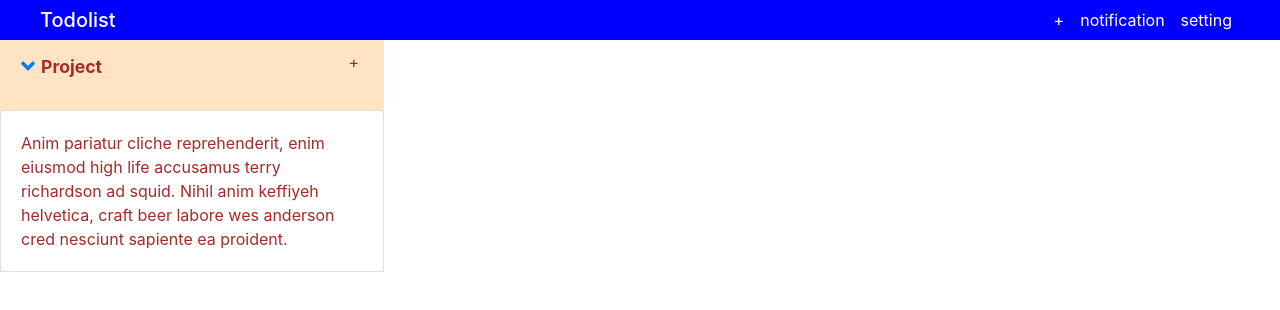
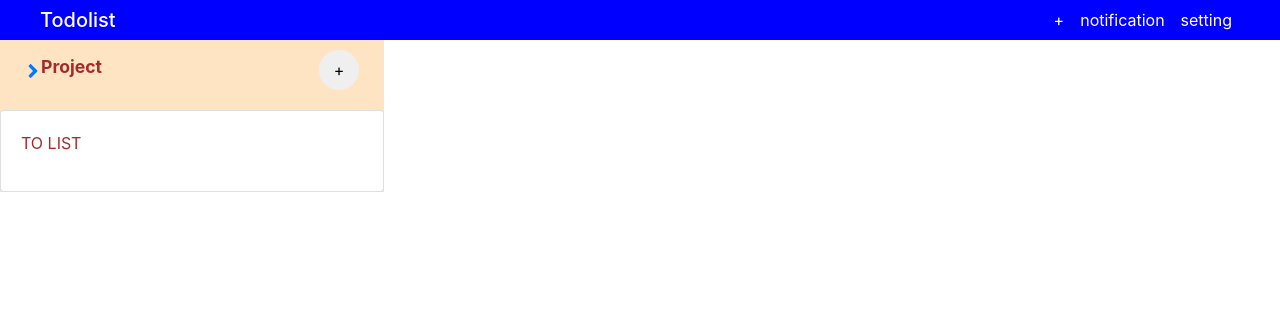
Before and after one commit to MFahadUmer/todolist, a website built with webpack: page dist/index.html in a window 1280 px wide. Both pictures are taken after a click on the button 33 px from the left and 72 px from the top of the page. Built offline with nearby package versions, Linux system fonts and the light colour scheme.

Commit message:
Adds Modal for Project

```diff
--- a/src/body.js
+++ b/src/body.js
@@ -1,10 +1,4 @@
-import { library, dom } from '@fortawesome/fontawesome-svg-core'
-import { fas } from '@fortawesome/free-solid-svg-icons'
-import { far } from '@fortawesome/free-regular-svg-icons'
-import { fab } from '@fortawesome/free-brands-svg-icons'
 
-library.add(fas, far, fab)
-dom.i2svg()
 
 const bodyModule = (() => {
   const createBody = () => {
@@ -23,22 +17,18 @@ const bodyModule = (() => {
     <div>
       <div class="project-section">
         <div class='d-flex align-items-center'>
-          <p><a data-toggle="collapse" href="#collapseExample" role="button" aria-expanded="false"
+          <p><a id="dropDown" data-toggle="collapse" href="#collapseExample" role="button" aria-expanded="false"
               aria-controls="collapseExample">
               <i class="fas fa-angle-right fa-2x"></i>
             </a></p>
           <p class='project-p'> Project</p>
         </div>
-        <div>
-          <p>+</p>
+        <div id="addProjectDiv">
         </div>
       </div>
       <div>
         <div class="collapse" id="collapseExample">
-          <div class="card card-body">
-            Anim pariatur cliche reprehenderit, enim eiusmod high life accusamus terry richardson ad squid. Nihil anim
-            keffiyeh
-            helvetica, craft beer labore wes anderson cred nesciunt sapiente ea proident.
+          <div id="projectList" class="card card-body">
           </div>
         </div>
       </div>
--- a/src/index.js
+++ b/src/index.js
@@ -10,6 +10,14 @@ import addAndDisplay from "./storage";
 import project from "./project";
 import navModule from './nav'
 import bodyModule from './body'
+import modal from "./modal";
+import { library, dom } from '@fortawesome/fontawesome-svg-core'
+import { fas } from '@fortawesome/free-solid-svg-icons'
+import { far } from '@fortawesome/free-regular-svg-icons'
+import { fab } from '@fortawesome/free-brands-svg-icons'
+library.add(fas, far, fab)
+dom.i2svg()
+
 
 let newTask = tasks
 newTask.toDoItems("Hillary", "Doe", 50, "blue", "jeez", 'sgdffd');
@@ -18,7 +26,17 @@ let addAndDisplayTaskArray = addAndDisplay;
 addAndDisplayTaskArray.addDisplaytasks(newTaskArray);
 
 let newProject = project;
-newProject.projects("TO DO LIST");
+newProject.projects("TO LIST");
 let newProjectArray = newProject.addProject();
 let addAndDisplayProjectArray = addAndDisplay;
-addAndDisplayProjectArray.addDisplayproject(newProjectArray);
+
+let projectlist2 = addAndDisplayProjectArray.addDisplayproject(newProjectArray);
+
+document.getElementById("dropDown").addEventListener("click", () => {
+  let projectListDiv = document.getElementById("projectList");
+  projectlist2.forEach((obj, index)=> {
+    let projectListElem = document.createElement("p");
+    projectListElem.innerHTML = `${obj}`;
+    projectListDiv.appendChild(projectListElem);
+  })
+});
--- /dev/null
+++ b/src/modal.js
@@ -0,0 +1,36 @@
+const modal = (() => {
+  const addProjectDiv = document.getElementById('addProjectDiv');
+  const addProjectIcon = document.createElement('button');
+  addProjectIcon.setAttribute('type', 'buttom');
+  addProjectIcon.setAttribute('class', 'addProjectIcon');
+  addProjectIcon.setAttribute('data-toggle', 'modal');
+  addProjectIcon.setAttribute('data-target', '#exampleModal');
+  addProjectIcon.innerHTML = '+';
+  addProjectDiv.appendChild(addProjectIcon);
+
+  const modal = document.createElement("div");
+  modal.setAttribute('class', 'modal fade');
+  modal.setAttribute('id', 'exampleModal');
+  modal.setAttribute('tabindex', '-1');
+  modal.setAttribute('role', 'dialog');
+  modal.setAttribute('aria-labelledby', 'exampleModalLabel');
+  modal.setAttribute('aria-hidden', 'true');
+
+  modal.innerHTML= `
+  <div class="modal-dialog" role="document">
+  <div class="modal-content">
+  <div class="modal-header">
+  <h5 class="modal-title" id="exampleModalLabel">Modal title</h5>
+</div>
+</div>
+</div>`;
+
+  addProjectDiv.appendChild(modal);
+
+
+  return {
+
+  }
+})();
+
+export default modal
--- a/src/storage.js
+++ b/src/storage.js
@@ -17,18 +17,24 @@ const addAndDisplay = (() => {
   {
     myToDoList.push(tasks);
     localStorage.setItem('todo', JSON.stringify(myToDoList));
-    console.log(myToDoList);
   }
 
   const addDisplayproject = (project) =>
   {
     myProjectList.push(project);
     localStorage.setItem('project', JSON.stringify(myProjectList));
-    console.log(myProjectList);
+    return myProjectList;
   }
 
+  const displayProject = (project) => {
+    let projectslist = document.getElementById("projectList");
+    console.log(project);
+    project.forEach((obj, index) => {
+    })
+  };
+
   return {
-    addDisplaytasks, addDisplayproject
+    addDisplaytasks, addDisplayproject,displayProject
   }
 
 })();
--- a/src/style.css
+++ b/src/style.css
@@ -79,7 +79,29 @@
 
 .fa-angle-right {
   padding-top: 10px;
+}
+
+.angle-down {
+  padding-top: 10px;
   transform: rotate(90deg);
+}
+
+.addProjectIcon {
+  outline: none;
+  height: 40px;
+  width: 40px;
+  border-radius: 50%;
+  border: none;
+}
+
+.addProjectIcon:hover {
+  background-color: aqua;
+  outline: none;
+}
+
+.addProjectIcon:focus {
+  background-color:blue;
+  outline: none;
 }
 
 .project-p {
```
Also changed, not shown: 1 other file.
